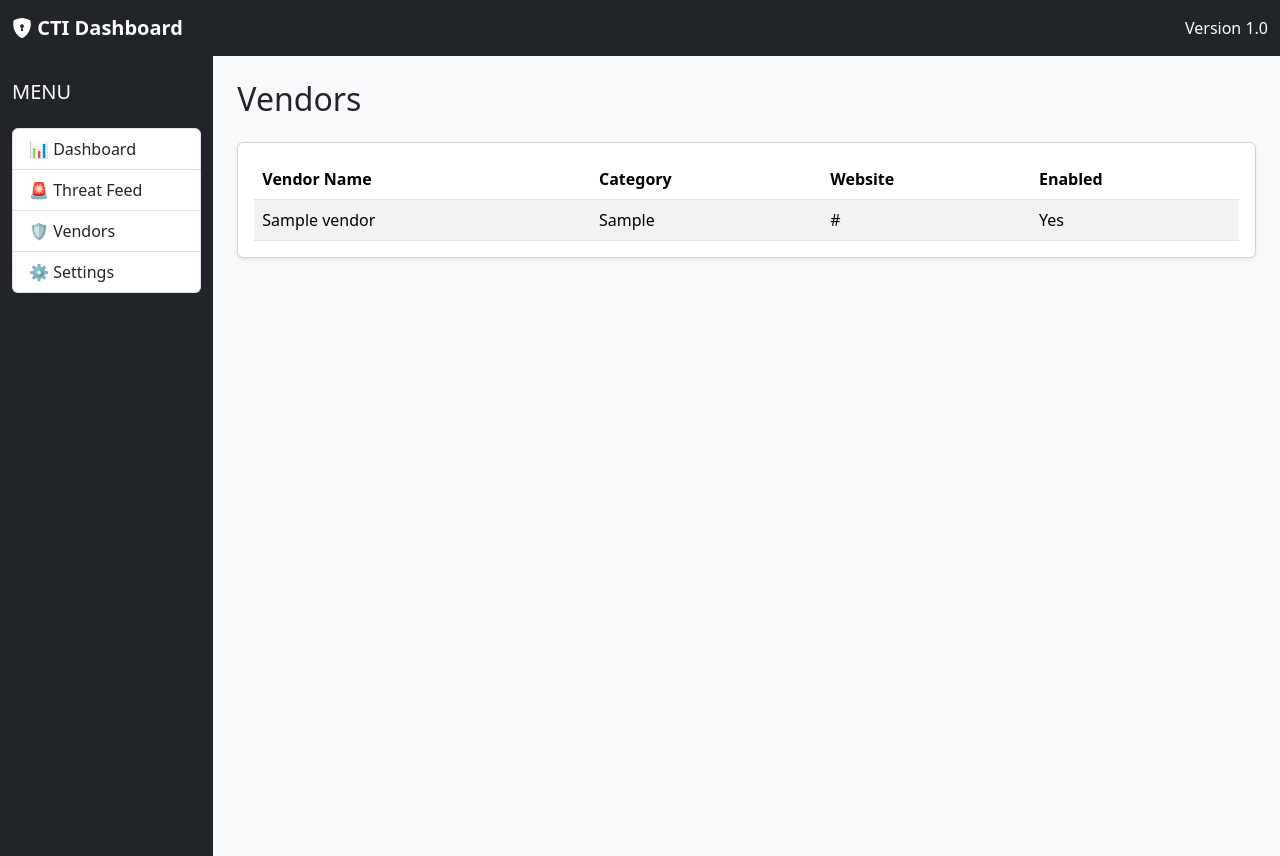
After one commit to Babygman/CTI-Dashboard, a Flask app: template app/templates/vendors.html in a window 1280 px wide. The commit adds this page. Run offline with Flask 3, Linux system fonts and the light colour scheme; the template is opened without the code that fills it: values that come from a table or form of the project are taken from there, others are empty; tables that the repository leaves empty hold one stand-in row (values such as "Sample post").

Commit message:
Add Vendor list page with SQLAlchemy model

```diff
--- a/app/__init__.py
+++ b/app/__init__.py
@@ -1,5 +1,4 @@
 from flask import Flask
-from sqlalchemy import text
 
 from config import Config
 
@@ -11,11 +10,7 @@ def create_app(config_class=Config):
     app = Flask(__name__)
     app.config.from_object(config_class)
 
-
-
     db.init_app(app)
-
-    with app.app_context():
 
     from .auth import auth_blueprint
     from .dashboard import dashboard_blueprint
--- a/app/templates/base.html
+++ b/app/templates/base.html
@@ -63,7 +63,7 @@
 
                 </a>
 
-                <a href="#" class="list-group-item list-group-item-action">
+                <a href="{{ url_for('vendors.vendor_list') }}" class="list-group-item list-group-item-action">
 
                     🛡 Vendors
 
--- /dev/null
+++ b/app/templates/vendors.html
@@ -0,0 +1,38 @@
+{% extends 'base.html' %}
+
+{% block content %}
+
+<h2 class="mb-4">Vendors</h2>
+
+<div class="card shadow-sm">
+    <div class="card-body">
+        <div class="table-responsive">
+            <table class="table table-striped align-middle mb-0">
+                <thead>
+                    <tr>
+                        <th>Vendor Name</th>
+                        <th>Category</th>
+                        <th>Website</th>
+                        <th>Enabled</th>
+                    </tr>
+                </thead>
+                <tbody>
+                    {% for vendor in vendors %}
+                    <tr>
+                        <td>{{ vendor.VendorName }}</td>
+                        <td>{{ vendor.Category or '' }}</td>
+                        <td>{{ vendor.Website or '' }}</td>
+                        <td>{{ 'Yes' if vendor.Enabled else 'No' }}</td>
+                    </tr>
+                    {% else %}
+                    <tr>
+                        <td colspan="4" class="text-center text-muted">No vendors found.</td>
+                    </tr>
+                    {% endfor %}
+                </tbody>
+            </table>
+        </div>
+    </div>
+</div>
+
+{% endblock %}
--- a/app/vendors/__init__.py
+++ b/app/vendors/__init__.py
@@ -2,3 +2,6 @@ from flask import Blueprint
 
 
 vendors_blueprint = Blueprint("vendors", __name__)
+
+
+from . import routes  # noqa: E402, F401
```
Also changed, not shown: app/models/vendor.py (added, +11 -0 lines), app/vendors/routes.py (added, +12 -0 lines).
